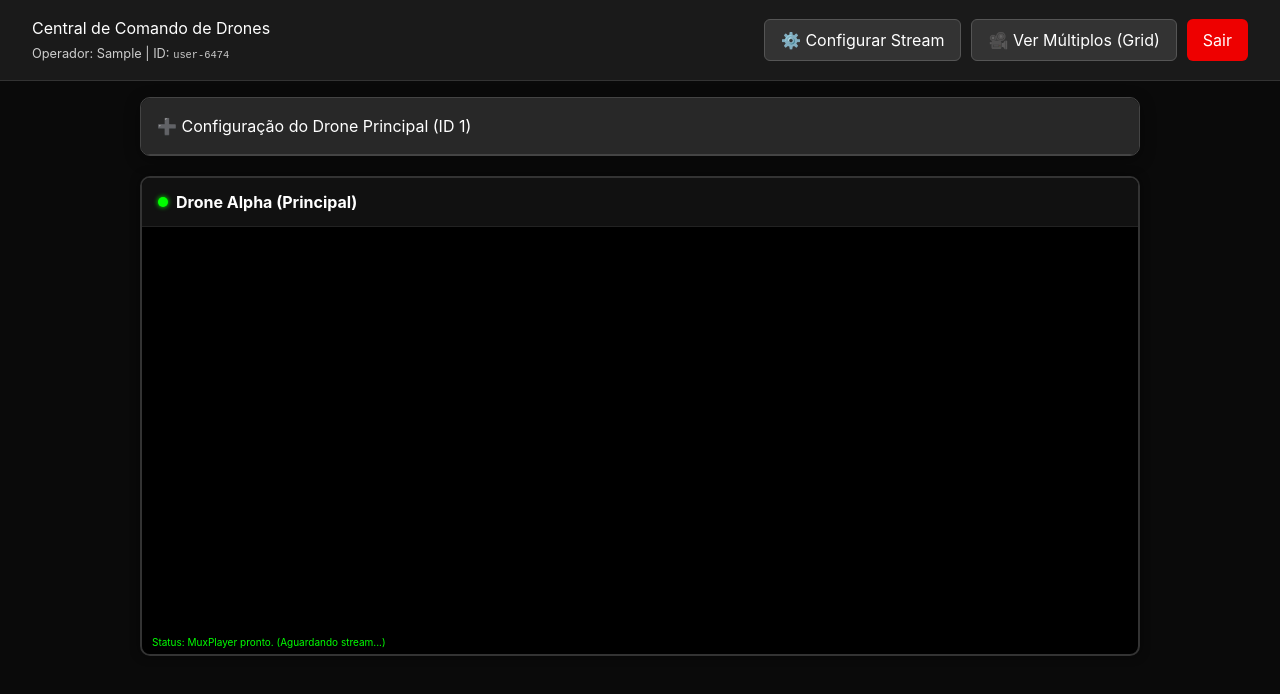
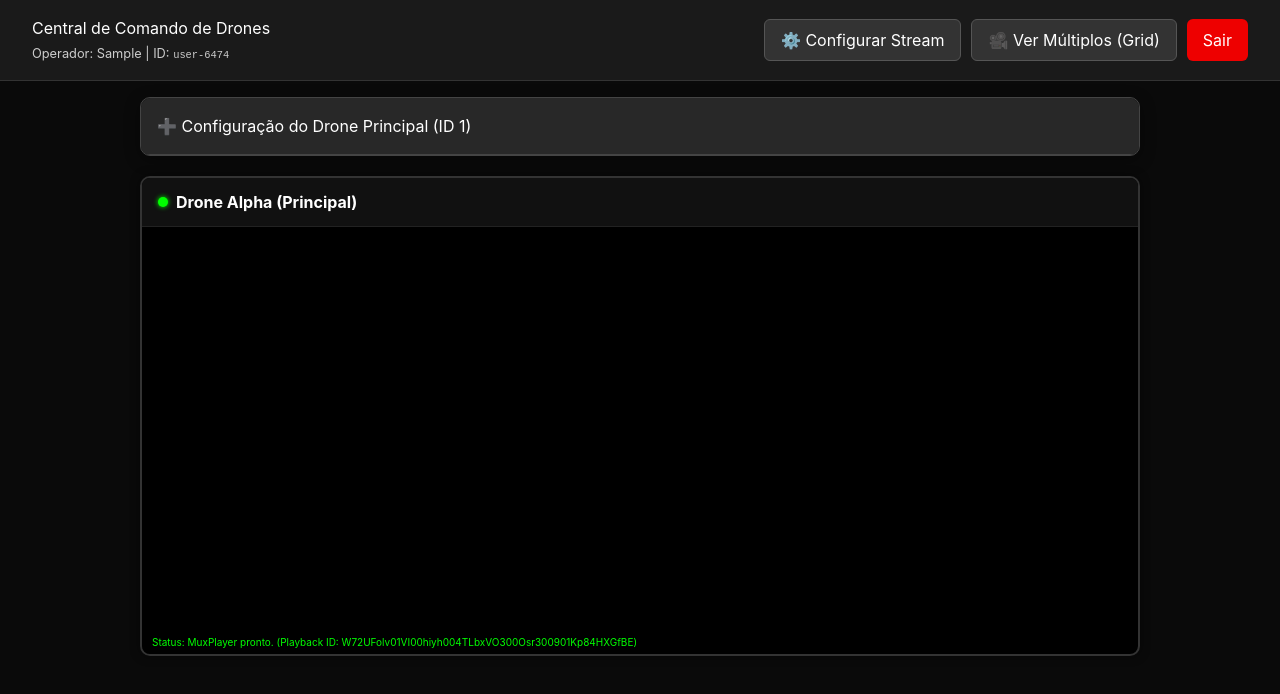
Before and after one commit to neo-vision1/stream_live, a Next.js app: page / in a window 1280 px wide. Both pictures are taken after typing "Sample" into the empty fields and a click on the button "Entrar no Sistema". Shown: the top 694 px of the page. Built offline with nearby package versions, Linux system fonts and the light colour scheme.

Commit message:
Update page.tsx

```diff
--- a/app/page.tsx
+++ b/app/page.tsx
@@ -1,4 +1,4 @@
-"use client neo";
+"use client";
 
 import React, { useState, useEffect } from 'react';
 // IMPORTANTE: A linha 'import MuxPlayer from "@mux/mux-player-react";' não é suportada
@@ -6,7 +6,7 @@ import React, { useState, useEffect } from 'react';
 // que é carregado dinamicamente no <head> para fornecer a mesma funcionalidade.
 
 // --- CONFIGURAÇÕES E DADOS DE TESTE ---
-// Playback ID de teste padrão (você deve substituir este pelo seu ID real)
+// Playback ID de teste padrão (VOD Mux de demonstração)
 const DEFAULT_PLAYBACK_ID = 'W72UFolv01VI00hiyh004TLbxVO300Osr300901Kp84HXGfBE';
 const DEFAULT_RTMP_KEY = '8e2849be-3829-8a6b-2bc4-bce86a83bf62';
 const RTMP_BASE_URL = 'rtmp://global-live.mux.com:5222/app/';
@@ -70,6 +70,7 @@ const CopyButton: React.FC<{ textToCopy: string, label: string }> = ({ textToCop
             tempInput.value = textToCopy;
             document.body.appendChild(tempInput);
             tempInput.select();
+            // Usando execCommand para máxima compatibilidade em iframes
             document.execCommand('copy');
             document.body.removeChild(tempInput);
             setCopied(true);
@@ -96,7 +97,7 @@ const DroneStreamPlayer: React.FC<{ playbackId: string, droneName: string }> = (
     return (
         <div style={{ position: 'relative', width: '100%', height: '100%' }}>
             <div style={styles.statusOverlay}>
-                Status: MuxPlayer pronto. (Aguardando stream...)
+                Status: MuxPlayer pronto. (Playback ID: {playbackId})
             </div>
 
             {/* O Mux Web Component lida com a reprodução HLS e erros (como 404) automaticamente. */}
@@ -247,7 +248,7 @@ export default function DroneDashboard() {
 
                         <div style={styles.securityWarning}>
                             <h4>Player Ativo</h4>
-                            <p>Estamos a usar o Mux Player Web Component, que oferece uma reprodução HLS robusta e tratamento de erros integrado. O problema 404 será resolvido assim que o Playback ID corresponder a um stream ativo no Mux.</p>
+                            <p>Estamos a usar o Mux Player Web Component, que oferece uma reprodução HLS robusta. O problema 404 será resolvido assim que o Playback ID corresponder a um stream ativo no Mux.</p>
                         </div>
 
                         <div style={{ display: 'flex', justifyContent: 'flex-end', gap: '10px', marginTop: '10px' }}>
```
